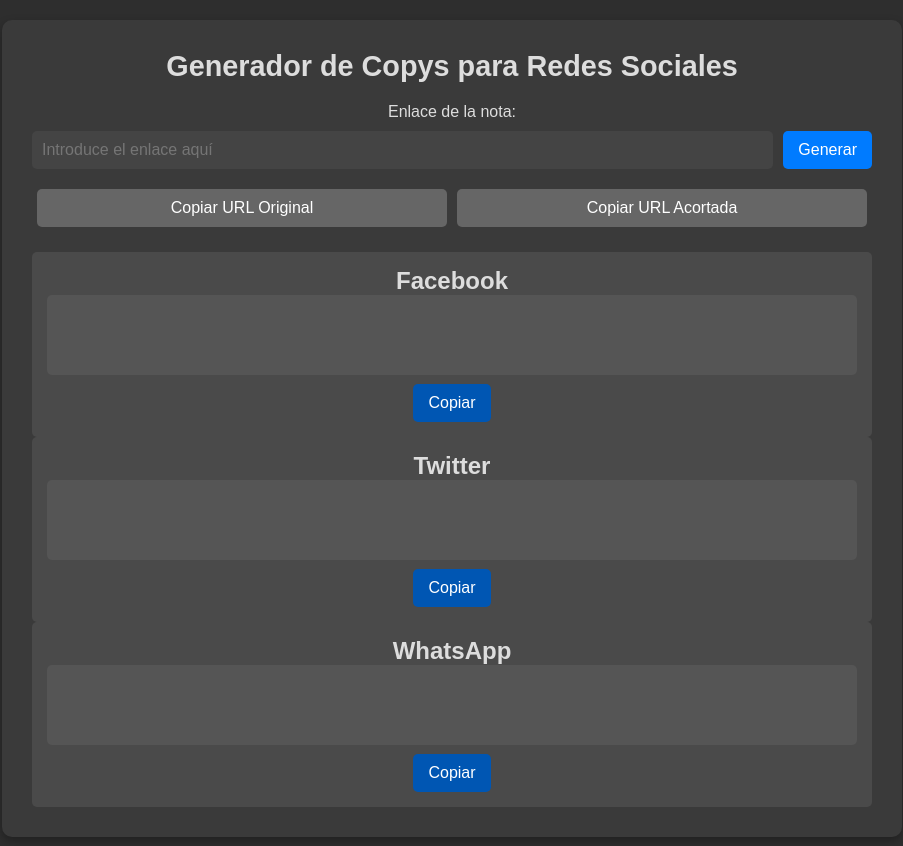
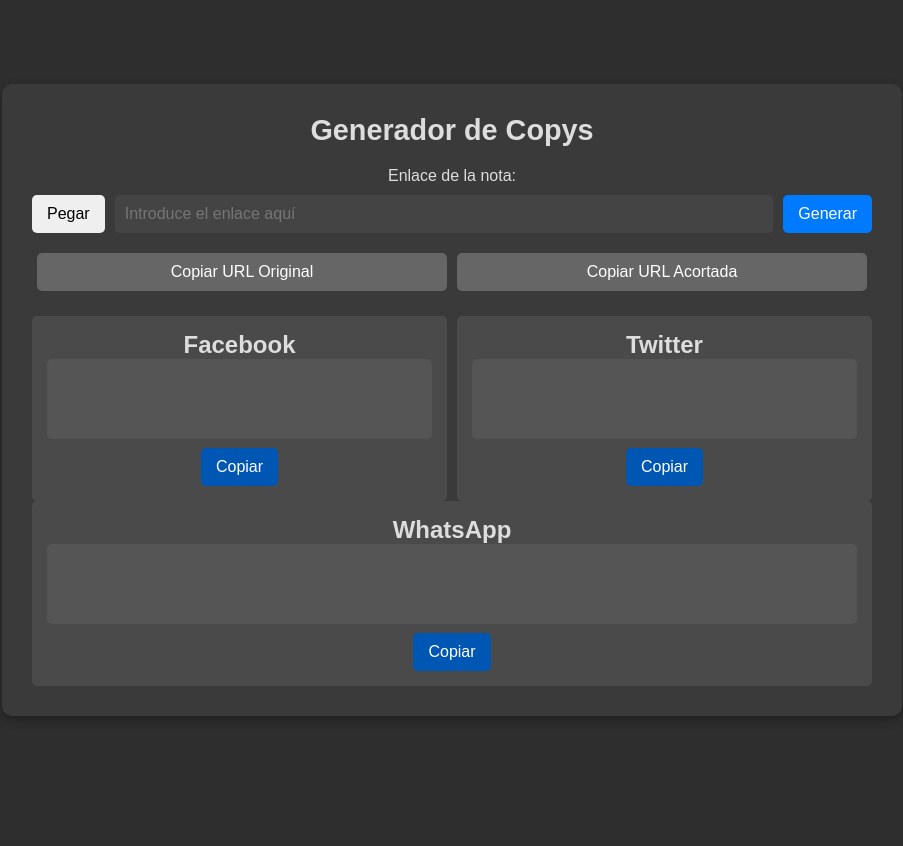
Before and after one commit to hyperhue-studio/CopyGenerator, a website: page public/index.html in a window 1280 px wide. Shown: the whole page, without its empty margins (188-1091 px from the left). After the commit the page ends 800 px from the top, so only its background shows below. Drawn offline with Linux system fonts and the light colour scheme.

Commit message:
Update index.html

```diff
--- a/public/index.html
+++ b/public/index.html
@@ -8,37 +8,47 @@
 </head>
 <body>
     <div class="container">
-        <h1>Generador de Copys para Redes Sociales</h1>
+        <h1>Generador de Copys</h1>
 
         <!-- Formulario de entrada -->
         <form id="copyForm">
             <label for="urlInput">Enlace de la nota:</label>
             <div class="input-group">
+                <!-- Botón para pegar el URL -->
+                <button type="button" id="pasteUrl" title="Pegar URL desde el portapapeles">Pegar</button>
                 <input type="url" id="urlInput" placeholder="Introduce el enlace aquí" required>
                 <button type="submit">Generar</button>
             </div>
             <div class="button-group">
-                <button id="copyOriginalUrl">Copiar URL Original</button>
-                <button id="copyShortenedUrl">Copiar URL Acortada</button>
+                <button type="button" id="copyOriginalUrl">Copiar URL Original</button>
+                <button type="button" id="copyShortenedUrl">Copiar URL Acortada</button>
             </div>
         </form>
 
+
         <!-- Sección de resultados -->
         <div id="resultados">
-            <div class="result-item">
+            <!-- Primera fila: Facebook y Twitter -->
+            <div class="result-row">
+                <div class="result-item half">
                     <h2>Facebook</h2>
                     <textarea id="fbCopy" readonly></textarea>
                     <button class="copy-btn" data-target="fbCopy">Copiar</button>
                 </div>
-            <div class="result-item">
+                <div class="result-item half">
                     <h2>Twitter</h2>
                     <textarea id="twitterCopy" readonly></textarea>
                     <button class="copy-btn" data-target="twitterCopy">Copiar</button>
                 </div>
-            <div class="result-item">
+            </div>
+
+            <!-- Segunda fila: WhatsApp -->
+            <div class="result-row full-width">
+                <div class="result-item full">
                     <h2>WhatsApp</h2>
                     <textarea id="wppCopy" readonly></textarea>
                     <button class="copy-btn" data-target="wppCopy">Copiar</button>
+                </div>
             </div>
         </div>
     </div>
```
Lines whose indentation alone changed are shown as unchanged.
